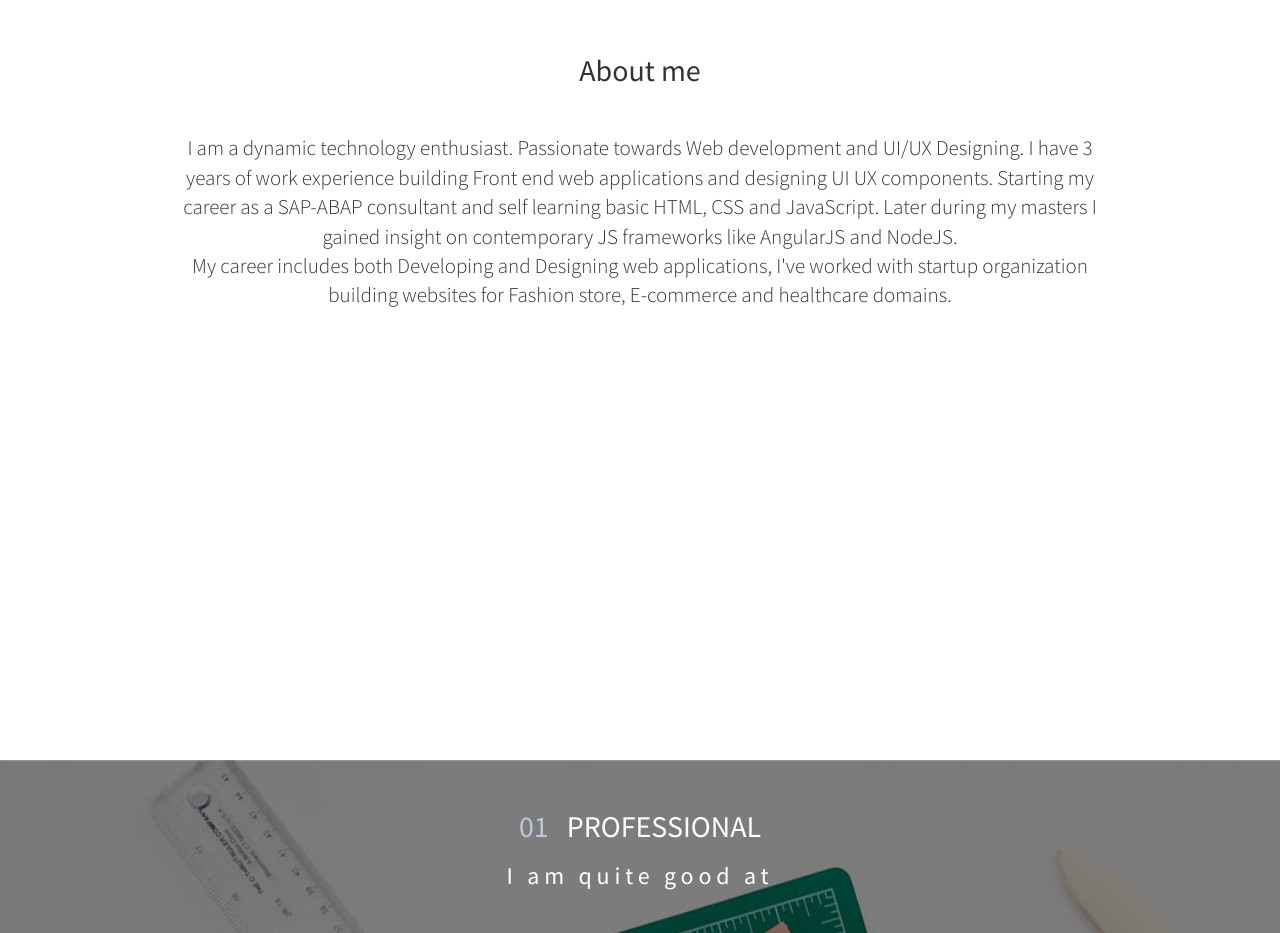
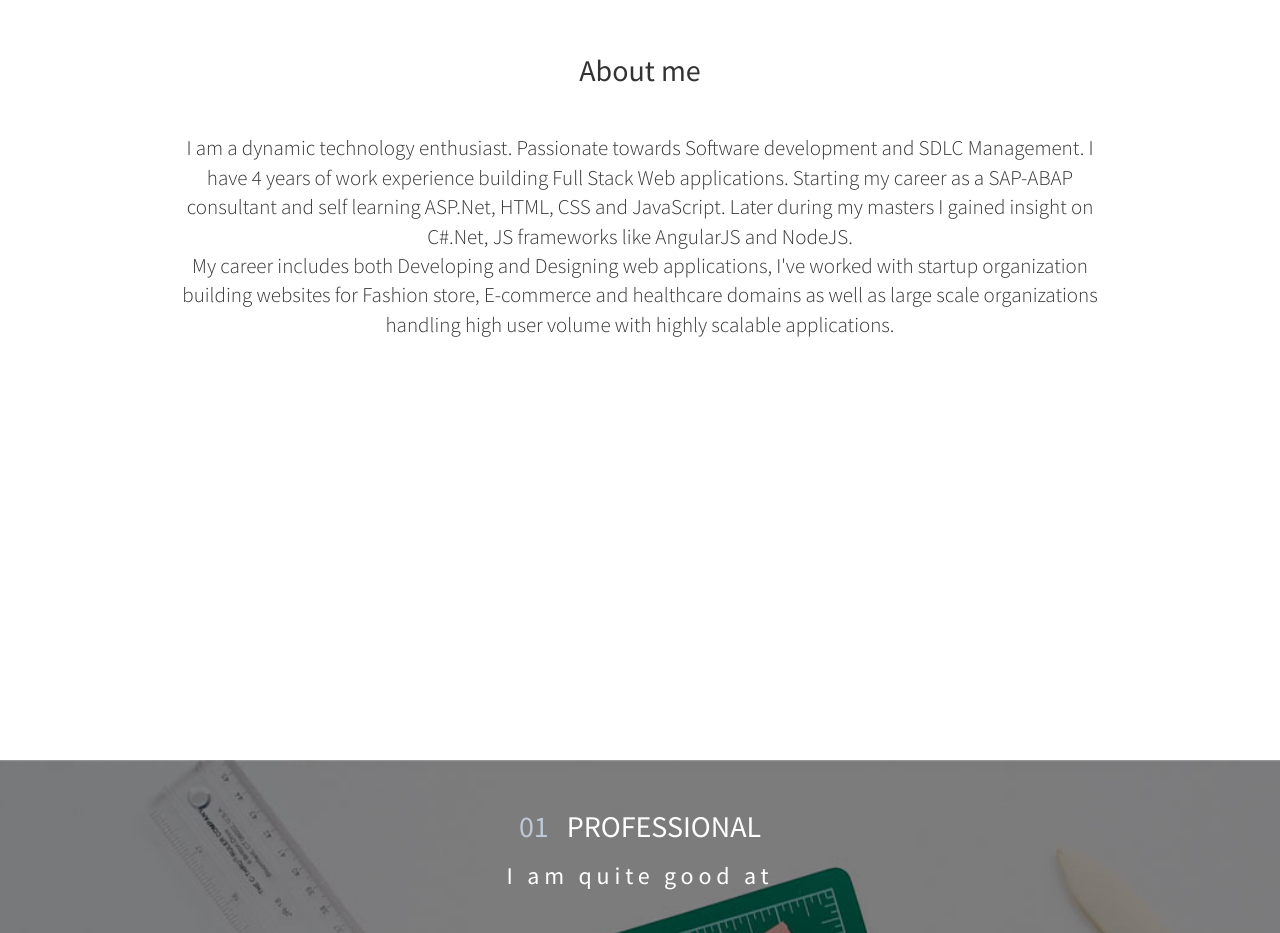
Before and after one commit to ppatil11/ppatil11.github.io, a plain HTML site: page index.html in a window 1280 px wide. Shown: the part 840-1773 px from the top of the page. Drawn offline with nearby package versions, Linux system fonts and the light colour scheme.

Commit message:
Updated Index.html/changed about me section

```diff
--- a/index.html
+++ b/index.html
@@ -101,9 +101,9 @@
             <div class="row">
                 <div class="col-lg-12 text-center" style="padding: 0 10% 0 10%">
                     <h2 style="margin: 10% 0 5% 0">About me</h2>
-                    <p class="lead">I am a dynamic technology enthusiast. Passionate towards Web development and UI/UX Designing. I have 3 years of work experience building Front end web applications and designing UI UX components. Starting my career as a SAP-ABAP consultant and self learning basic HTML, CSS and JavaScript. Later during my masters I gained insight on contemporary JS frameworks like AngularJS and NodeJS.
+                    <p class="lead">I am a dynamic technology enthusiast. Passionate towards Software development and SDLC Management. I have 4 years of work experience building Full Stack Web applications. Starting my career as a SAP-ABAP consultant and self learning ASP.Net, HTML, CSS and JavaScript. Later during my masters I gained insight on C#.Net, JS frameworks like AngularJS and NodeJS.
                     <br>
-                    My career includes both Developing and Designing web applications, I've worked with startup organization building websites for Fashion store, E-commerce and healthcare domains.
+                    My career includes both Developing and Designing web applications, I've worked with startup organization building websites for Fashion store, E-commerce and healthcare domains as well as large scale organizations handling high user volume with highly scalable applications.
                     </p>
                 </div>
             </div>
```
